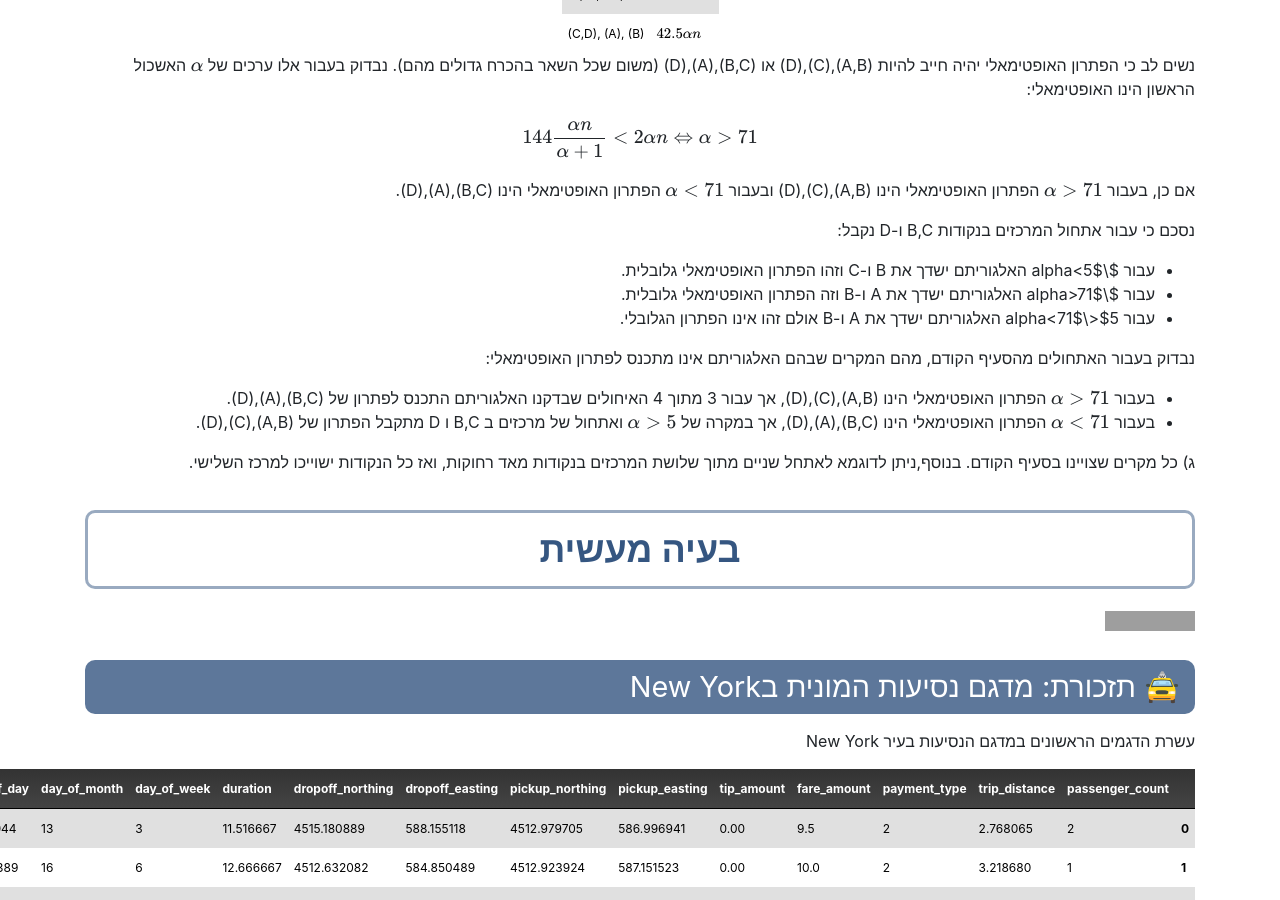
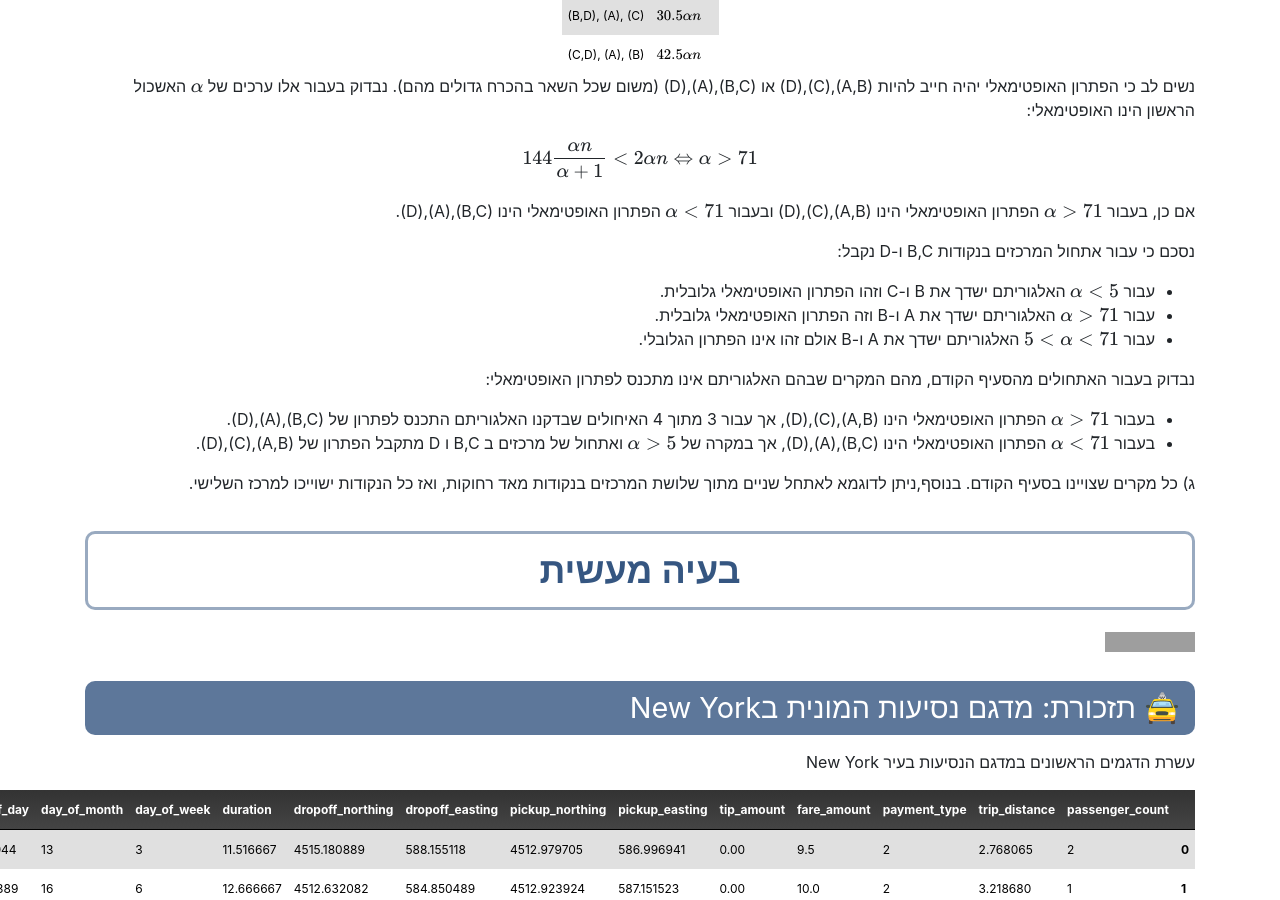
Before and after one commit to technion046195/technion_046195_2020_spring, a Jekyll site: the page built from _tutorials/tutorial_04/tutorial_he.md, in a window 1280 px wide and 900 px high, scrolled down 13352 px. Built offline with Jekyll 4.4.1, drawn with Linux system fonts in a browser that asks for light colours; some web fonts are replaced; formulas are drawn with MathJax 3; a style sheet for code colours, icons or effects is not loaded; some of the changed text lies outside the part shown; grey boxes are pictures that could not be loaded.

Commit message:
Fixed typos.

```diff
--- a/_tutorials/tutorial_04/tutorial_he.md
+++ b/_tutorials/tutorial_04/tutorial_he.md
@@ -61,7 +61,7 @@
 
 - איתחול: $$t=0$$, בחירת $$K$$ מרכזי אשכולות $$\left\lbrace \mu_i^{\left(0\right)} \right\rbrace_{i=1}^K$$
 - חזרה עד להתכנסות (עד אשר $$G_i^{\left(t\right)}=G_i^{\left(t-1\right)}\quad\forall i$$):
-  - שיוך כל נקודה לאשכול, על פי המרכז הקרוב עליו ביותר, כלומר, $x$ שייך לקבוצה $G_i^{\left(t\right)}$ אם :
+  - שיוך כל נקודה לאשכול, על פי המרכז הקרוב עליו ביותר, כלומר, $$x$$ שייך לקבוצה $$G_i^{\left(t\right)}$$ אם :
 
     $$
     i=\arg\min_{j=1,...,C} \left\lVert\boldsymbol{x}-\boldsymbol{\mu}_j^{\left(t\right)}\right\rVert^2
@@ -278,6 +278,8 @@
 \sum_{i=1}^K\sum_{j\in G_i}\left\lVert \boldsymbol{x}_j-\boldsymbol{\mu}_i \right\rVert^2
 =\alpha n\left(1\right)^2 + \alpha n\left(1\right)^2=2\alpha n
 $$
+
+
 נחשב את הערך של פונקצייות המטרה בעבור כל אחד מששת האשכולים:
 
 | Clusters | Objective |
@@ -301,9 +303,9 @@
 
 נסכם כי עבור אתחול המרכזים בנקודות B,C ו-D נקבל:
 
-- עבור $\alpha<5$ האלגוריתם ישדך את B ו-C וזהו הפתרון האופטימאלי גלובלית.
-- עבור $\alpha>71$ האלגוריתם ישדך את A ו-B וזה הפתרון האופטימאלי גלובלית.
-- עבור $5<\alpha<71$ האלגוריתם ישדך את A ו-B אולם זהו אינו הפתרון הגלובלי.
+- עבור $$\alpha<5$$  האלגוריתם ישדך את B ו-C וזהו הפתרון האופטימאלי גלובלית.
+- עבור $$\alpha>71$$  האלגוריתם ישדך את A ו-B וזה הפתרון האופטימאלי גלובלית.
+- עבור $$5<\alpha<71$$  האלגוריתם ישדך את A ו-B אולם זהו אינו הפתרון הגלובלי.
 
 נבדוק בעבור האתחולים מהסעיף הקודם, מהם המקרים שבהם האלגוריתם אינו מתכנס לפתרון האופטימאלי:
 
```
Also changed, not shown: other parts of _tutorials/tutorial_04/tutorial_he.md (+1 -3 lines).
